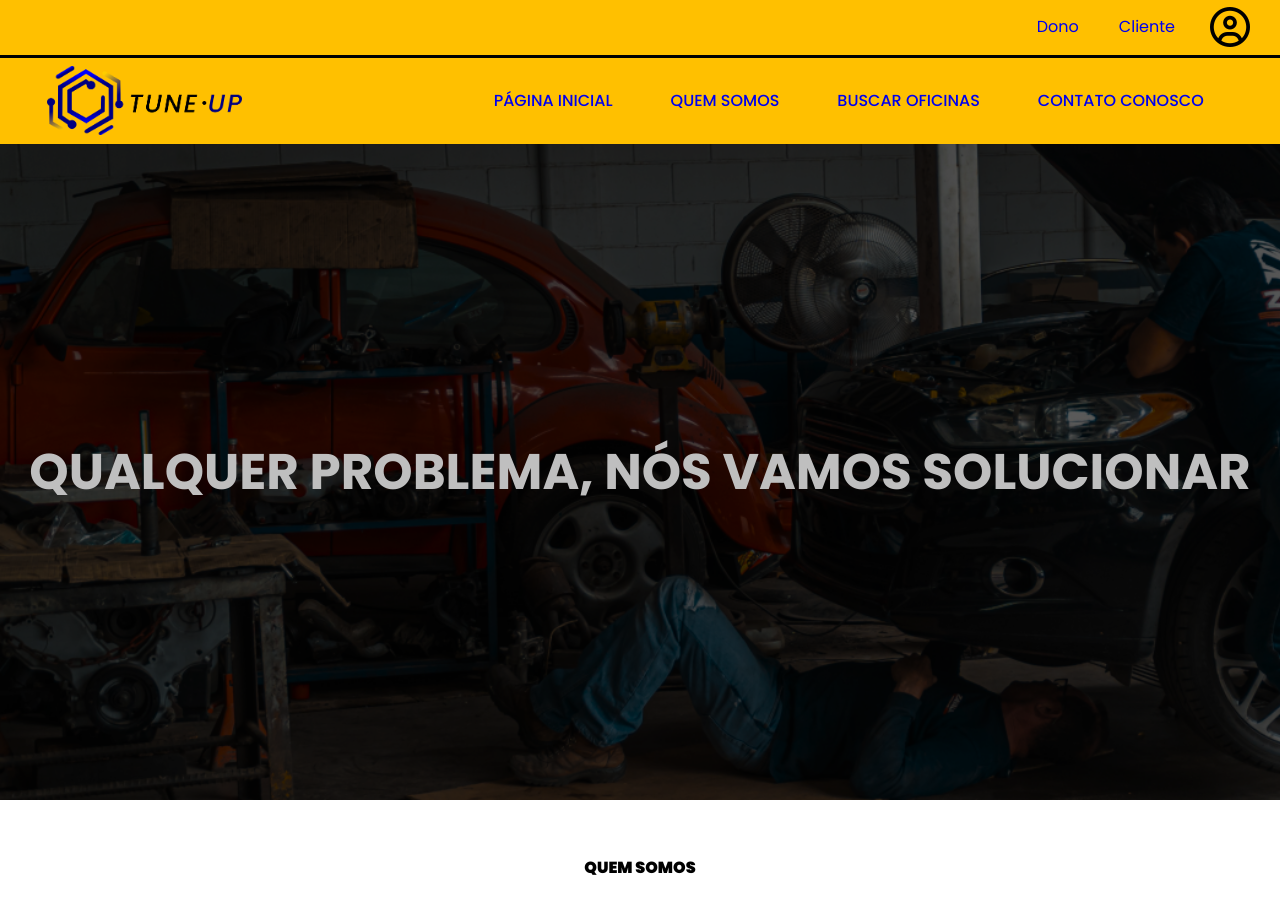
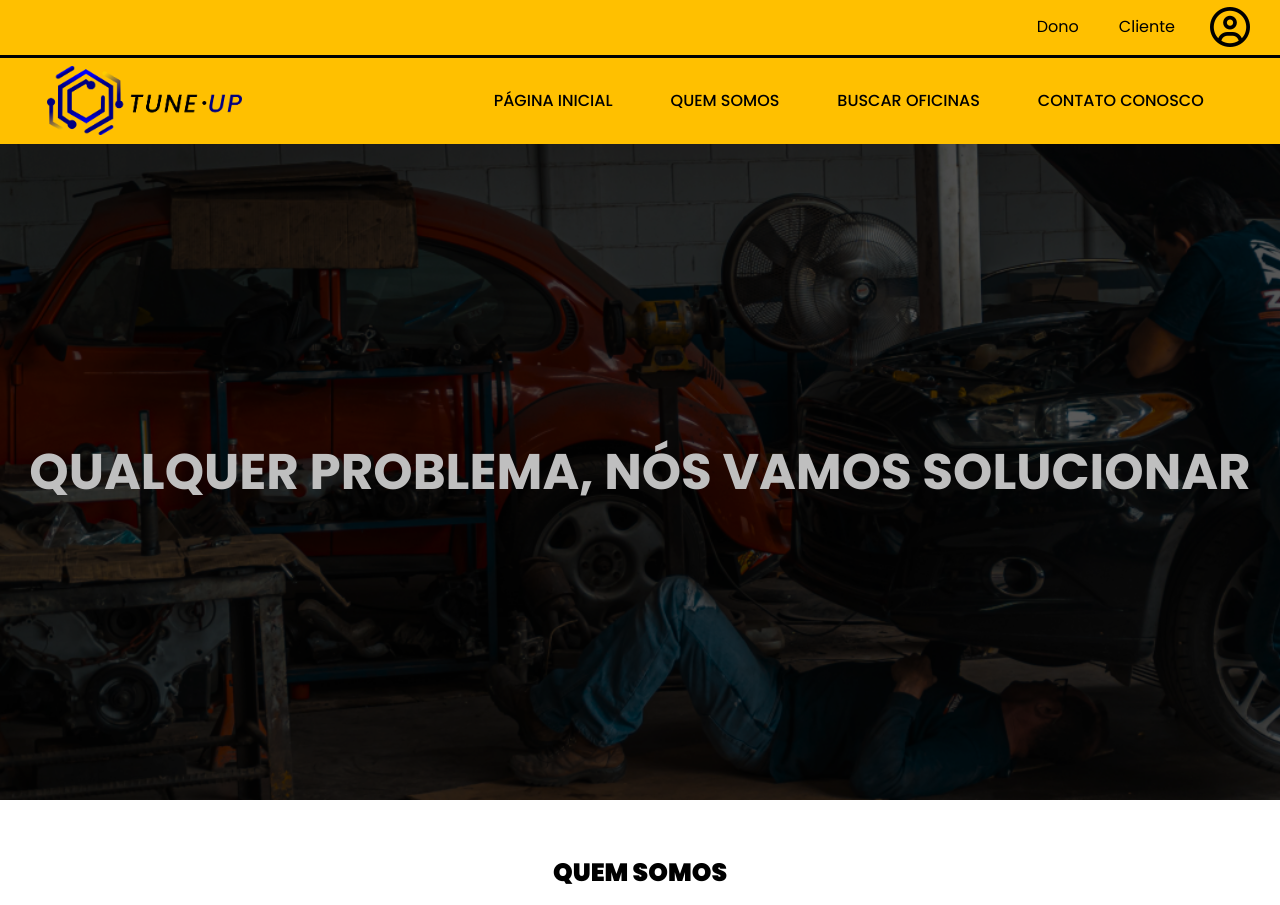
Before and after one commit to gabriel-reis-silva/tune-up, a React (Create React App) app in the folder Aplicativo/frontend/: page /home-user in a window 1280 px wide. Shown: the top 905 px of the page. Built offline with nearby package versions, Linux system fonts and the light colour scheme.

Commit message:
Subindo alterações na página home do cliente e do proprietário

```diff
--- a/Aplicativo/frontend/package.json
+++ b/Aplicativo/frontend/package.json
@@ -7,6 +7,7 @@
     "@testing-library/react": "^11.1.0",
     "@testing-library/user-event": "^12.1.10",
     "axios": "^0.21.1",
+    "input-mask": "^1.1.20",
     "is-wsl": "^2.2.0",
     "react": "^17.0.1",
     "react-dom": "^17.0.1",
--- a/Aplicativo/frontend/src/assets/css/home.css
+++ b/Aplicativo/frontend/src/assets/css/home.css
@@ -87,3 +87,15 @@
     background-color: #0942B4;
     color: white;
 }
+
+a.link_navigation-home{
+    color: rgb(0, 0, 0);
+}
+
+a.btn_login{
+    color: rgb(0, 0, 0);
+}
+
+h2.title_aboutus {
+    font-size: 25px;
+}
--- a/Aplicativo/frontend/src/assets/css/system_page.css
+++ b/Aplicativo/frontend/src/assets/css/system_page.css
@@ -74,7 +74,7 @@
 
 .link_navigation {
     border: none;
-    background-color: transparent;
+    background-color: red;
 
     cursor: pointer;
 
```
Also changed, not shown: 1 other file (tests, documents, lock files or other folders).
